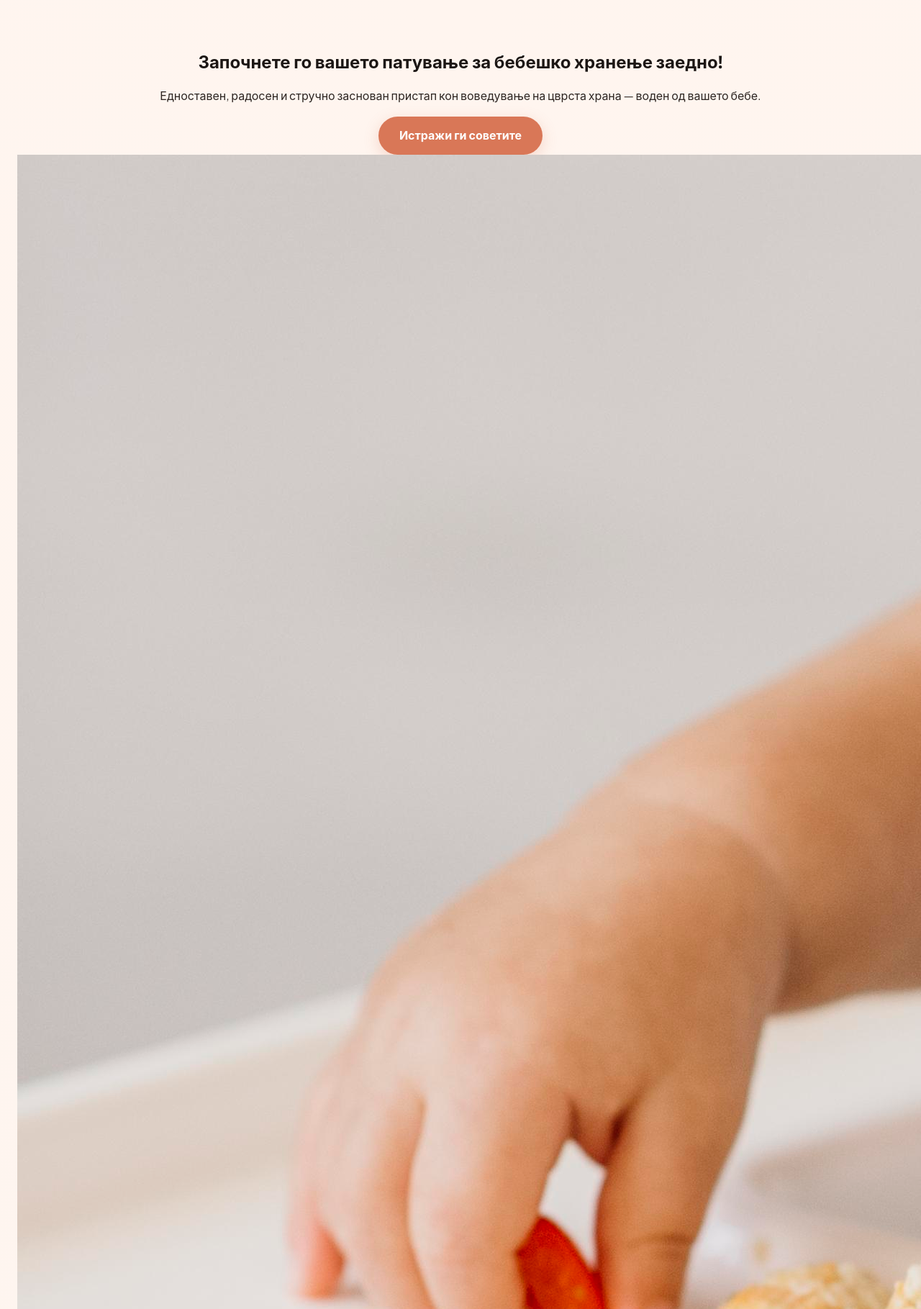
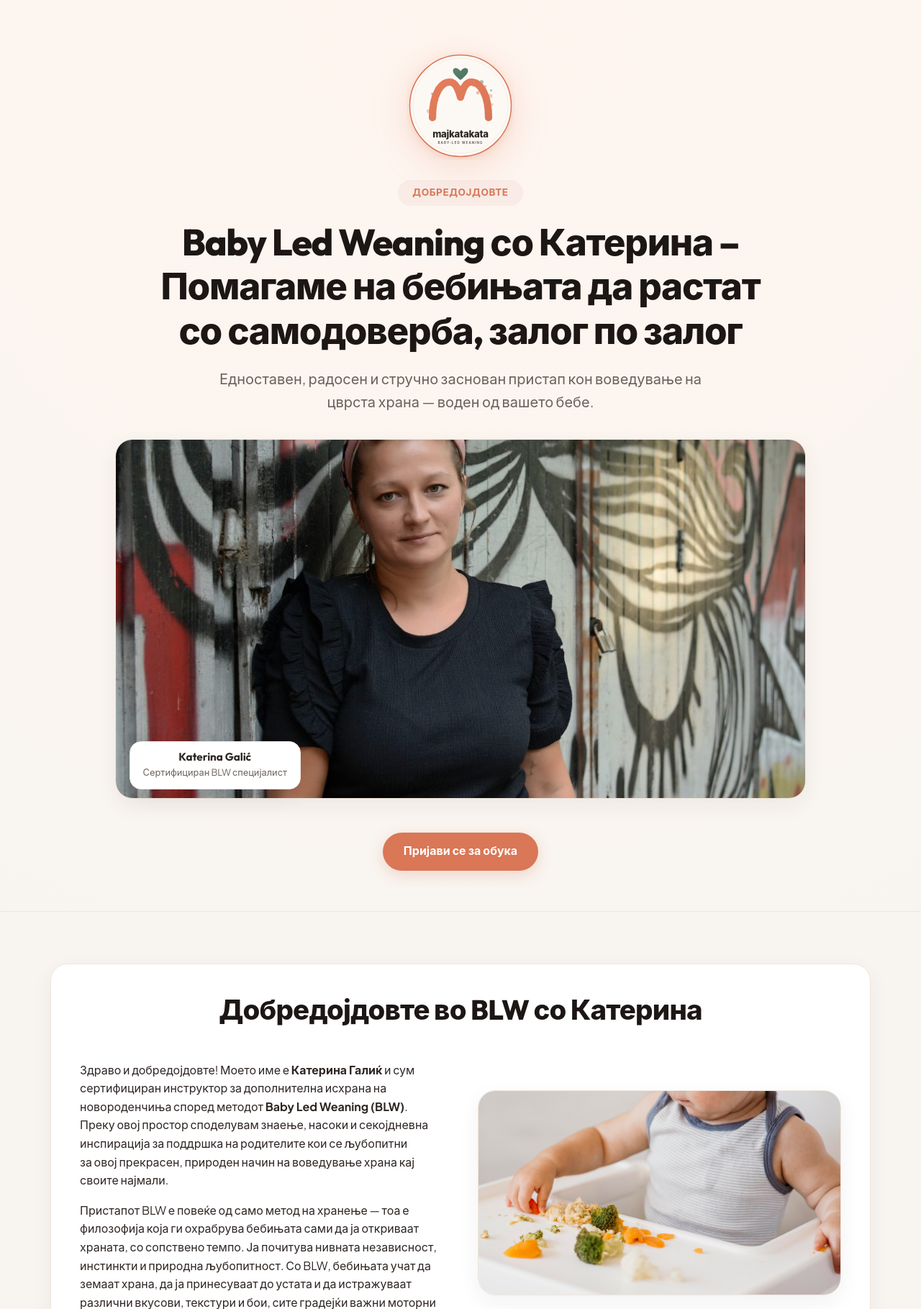
Before and after one commit to ledjape/majkatakata, a Django app: page / in a window 1280 px wide. Shown: the part 106-1925 px from the top of the page at 72% size. Run offline with Django 5.2, Linux system fonts and the light colour scheme; data that the repository does not hold is empty.

Commit message:
Restore original hero section layout and preserve form anti-spam defenses

```diff
--- a/hub/templates/hub/home.html
+++ b/hub/templates/hub/home.html
@@ -107,89 +107,44 @@
   {% endif %}
 
   <main>
-    <!-- Modern Hero Section - Mockup Layout Matched -->
-    <section class="hero-section hero-mockup-layout" id="home">
-      <div class="hero-mockup-top">
-        <div class="hero-mockup-grid">
-          <!-- Left Content -->
-          <div class="hero-mockup-text">
-            <h1 class="hero-mockup-title" data-lang-mk="Започнете го вашето патување за бебешко хранење заедно!" data-lang-en="Start Your Baby-Led Weaning Journey Together!">
-              Започнете го вашето патување за бебешко хранење заедно!
-            </h1>
-            <p class="hero-mockup-subtext" data-lang-mk="Едноставен, радосен и стручно заснован пристап кон воведување на цврста храна — воден од вашето бебе." data-lang-en="A simple, joyful, and evidence-informed approach to introducing real food—led by your baby.">
-              Едноставен, радосен и стручно заснован пристап кон воведување на цврста храна — воден од вашето бебе.
-            </p>
-            <div class="hero-mockup-cta">
-              <a href="#gallery" class="btn-primary-action" data-lang-mk="Истражи ги советите" data-lang-en="Explore Recipes">
-                Истражи ги советите
-              </a>
-            </div>
-          </div>
+    <!-- Modern Hero Section -->
+    <section class="hero-section" id="home">
+      <div class="hero-container">
+        <!-- SVG Emblem Logo -->
+        <img src="{% static 'logo_color.svg' %}" alt="majkatakata emblem logo" class="hero-logo-emblem" />
 
-          <!-- Right Hero Media with Light Blue Curved Arch -->
-          <div class="hero-mockup-media">
-            <div class="hero-arch-bg"></div>
-            <img class="hero-mockup-img" src="{% static 'img/res_2/cute-baby-boy-highchair-choosing-what-eat.jpg' %}" alt="Start Your Baby-Led Weaning Journey Together" fetchpriority="high" decoding="async" />
+        <span class="hero-pill-badge" data-lang-mk="Добредојдовте" data-lang-en="Welcome">Добредојдовте</span>
+        <h1 class="hero-tagline" data-lang-mk="Baby Led Weaning со Катерина – Помагаме на бебињата да растат со самодоверба, залог по залог" data-lang-en="Baby Led Weaning with Katerina – Helping Babies Grow with Confidence, One Bite at a Time">
+          Baby Led Weaning со Катерина – Помагаме на бебињата да растат со самодоверба, залог по залог
+        </h1>
+        <p class="hero-subtext" data-lang-mk="Едноставен, радосен и стручно заснован пристап кон воведување на цврста храна — воден од вашето бебе." data-lang-en="A simple, joyful, and evidence-informed approach to introducing real food—led by your baby.">
+          Едноставен, радосен и стручно заснован пристап кон воведување на цврста храна — воден од вашето бебе.
+        </p>
+
+        <!-- Main Hero Image -->
+        <div class="hero-media-wrapper" style="position: relative;">
+          <img class="hero-main-img" src="{% static 'img/kate_1.jpg' %}" alt="Baby Led Weaning со Катерина" fetchpriority="high" decoding="async" />
+          <div class="hero-author-badge">
+            <h4 class="hero-author-name">Katerina Galić</h4>
+            <p class="hero-author-title" data-lang-mk="Сертифициран BLW специјалист" data-lang-en="Certified BLW Specialist">Сертифициран BLW специјалист</p>
           </div>
         </div>
-      </div>
 
-      <!-- Overlapping Glassmorphic Recent Recipes Bar -->
-      <div class="hero-recipes-overlay">
-        <div class="recipes-overlay-container">
-          <div class="recipes-overlay-header">
-            <h3 data-lang-mk="Скорешни совети & рецепти" data-lang-en="Recent Recipes">Скорешни совети & рецепти</h3>
-          </div>
-          <div class="recipes-overlay-grid">
-            <!-- Card 1 -->
-            <div class="recipe-mini-card">
-              <img src="{% static 'img/res_2/plate_tray_baby_led_weaning_2.jpg' %}" alt="Avocado Mash" />
-              <div class="recipe-mini-info">
-                <h4 data-lang-mk="Авокадо пире" data-lang-en="Avocado Mash">Авокадо пире</h4>
-                <span class="recipe-tag-easy" data-lang-mk="Лесно" data-lang-en="Easy">Лесно</span>
-              </div>
-            </div>
-
-            <!-- Card 2 -->
-            <div class="recipe-mini-card">
-              <img src="{% static 'img/res_2/BABY-led-weaning-foods.jpg' %}" alt="Sweet Potato Sticks" />
-              <div class="recipe-mini-info">
-                <h4 data-lang-mk="Сладок компир" data-lang-en="Sweet Potato Sticks">Сладок компир</h4>
-                <span class="recipe-tag-easy" data-lang-mk="Лесно" data-lang-en="Easy">Лесно</span>
-              </div>
-            </div>
-
-            <!-- Card 3 -->
-            <div class="recipe-mini-card">
-              <img src="{% static 'img/res_2/creamy-carrot-soup-2022-1500-6.jpg' %}" alt="Carrot Sticks" />
-              <div class="recipe-mini-info">
-                <h4 data-lang-mk="Морков стапчиња" data-lang-en="Carrot Sticks">Морков стапчиња</h4>
-                <span class="recipe-tag-easy" data-lang-mk="Лесно" data-lang-en="Easy">Лесно</span>
-              </div>
-            </div>
-
-            <!-- Card 4 (Guide side card) -->
-            <div class="recipe-mini-card recipe-guide-card">
-              <img src="{% static 'img/res_2/eating_BLW_1.jpg' %}" alt="Our Guide" />
-              <div class="recipe-mini-info">
-                <h4 data-lang-mk="Наш Водич" data-lang-en="Our Guide">Наш Водич</h4>
-                <p data-lang-mk="Стручно заснована платформа за хранење водена од вашето бебе." data-lang-en="Evidence-informed feeding platform led by your baby.">Стручно заснована платформа за хранење водена од вашето бебе.</p>
-              </div>
-            </div>
-          </div>
+        <div class="hero-actions">
+          <a href="#connect" class="btn-primary-action" data-lang-mk="Пријави се за обука" data-lang-en="Sign Up for Training">Пријави се за обука</a>
         </div>
       </div>
     </section>
 
     <!-- About Section -->
-    <section id="about" class="section-block" style="padding-top: 5rem;">
+    <section id="about" class="section-block">
       <div class="section-container">
         <div class="card-box">
           <div class="section-header-centered" style="margin-bottom: 2rem;">
             <h2 class="section-title" data-lang-mk="Добредојдовте во BLW со Катерина" data-lang-en="Welcome to BLW with Katerina">Добредојдовте во BLW со Катерина</h2>
           </div>
 
-          <div class="grid-2col" style="align-items: center; gap: 2.5rem;">
+          <div class="grid-2col">
             <div>
               <p class="lang-block-mk">Здраво и добредојдовте! Моето име е <strong>Катерина Галиќ</strong> и сум сертифициран инструктор за дополнителна исхрана на новороденчиња според методот <strong>Baby Led Weaning (BLW)</strong>. Преку овој простор споделувам знаење, насоки и секојдневна инспирација за поддршка на родителите кои се љубопитни за овој прекрасен, природен начин на воведување храна кај своите најмали.</p>
               <p class="lang-block-en" style="display:none;">Hello and welcome! My name is <strong>Katerina Galić</strong>, and I am a certified instructor for complementary feeding of newborns according to the <strong>Baby Led Weaning (BLW)</strong> method. Through this space, I share knowledge, guidance, and everyday inspiration to support parents who are curious about this beautiful, natural way of introducing food to their little ones.</p>
@@ -198,16 +153,10 @@
               <p class="lang-block-en" style="display:none;">The BLW approach is more than just a feeding method—it is a philosophy that encourages babies to discover food on their own, at their own pace. It respects their independence, instincts, and natural curiosity. With BLW, babies learn to pick up food, bring it to their mouths, and explore different tastes, textures, and colors, all while building important motor skills and confidence.</p>
             </div>
             <div>
-              <!-- Katica's Photo Moved to Welcome Section -->
-              <div class="hero-media-wrapper" style="position: relative; margin-bottom: 0;">
-                <img class="rounded-section-img" src="{% static 'img/kate_1.jpg' %}" alt="Katerina Galić • Certified BLW Specialist" loading="lazy" decoding="async" />
-                <div class="hero-author-badge">
-                  <h4 class="hero-author-name">Katerina Galić</h4>
-                  <p class="hero-author-title" data-lang-mk="Сертифициран BLW специјалист" data-lang-en="Certified BLW Specialist">Сертифициран BLW специјалист</p>
-                </div>
-              </div>
+              <img class="rounded-section-img" src="{% static 'img/res_2/cute-baby-boy-highchair-choosing-what-eat.jpg' %}" alt="Бебе истражува храна на столче" loading="lazy" decoding="async" />
             </div>
           </div>
+
 
           <p class="lang-block-mk" style="margin-top: 1.5rem;">Во последниве години, сликите од мали бебиња кои држат големи парчиња храна станаа чести на социјалните мрежи. Но тука, во нашата заедница, BLW е сè уште релативно нова практика. Многу родители пристапуваат со љубопитност, но и со прашања, сомнежи и стравови. Мојата мисија е да понудам јасни, практични и на докази засновани одговори — охрабрувајќи ги родителите да веруваат во природните способности на нивните деца.</p>
           <p class="lang-block-en" style="display:none; margin-top: 1.5rem;">In recent years, images of tiny babies holding big pieces of food have become common on social media. Yet here, in our community, BLW is still a relatively new practice. Many parents approach it with curiosity, but also with questions, doubts, and even fears. My mission is to offer clear, practical, and evidence-based answers—while encouraging parents to trust their children’s natural abilities.</p>
```
